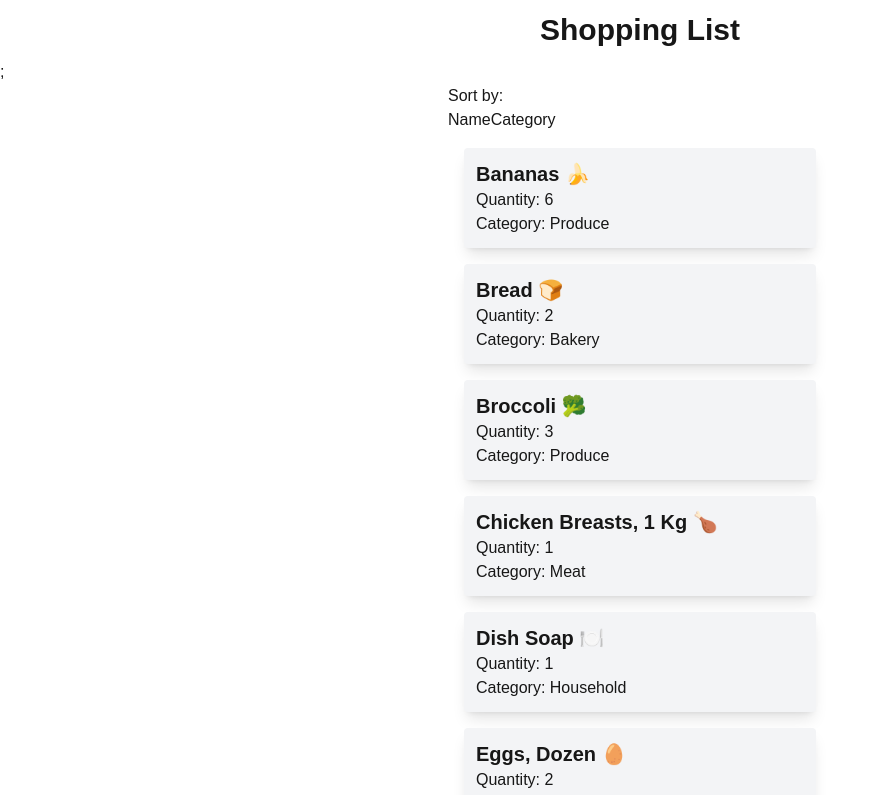
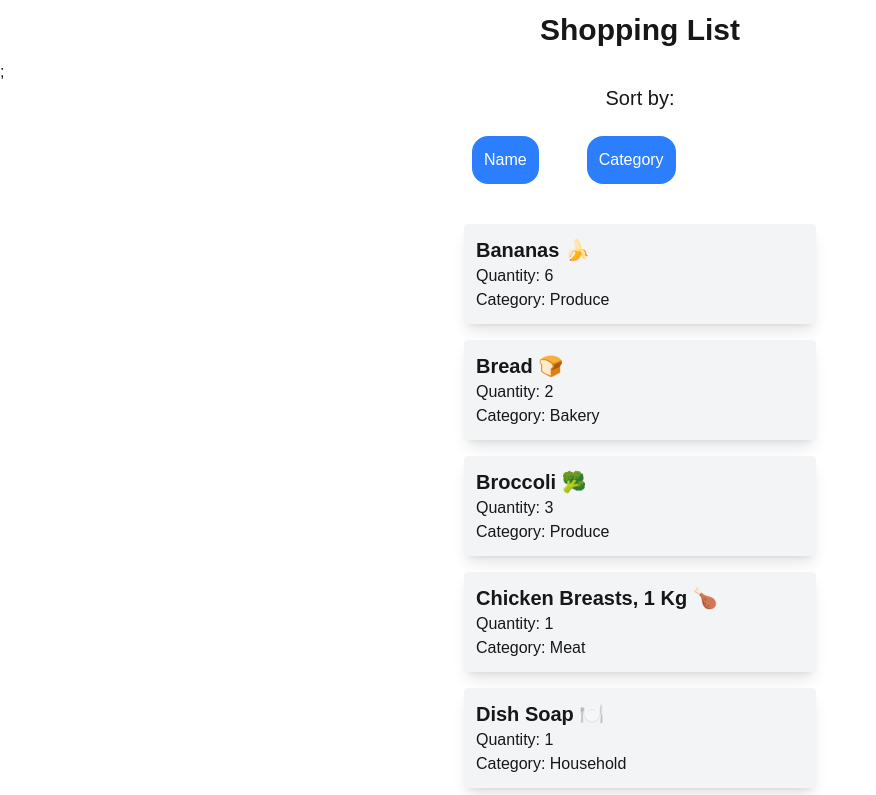
Before and after one commit to SueAtSAIT/cprg306-assignments, a Next.js app: page /week-6 in a window 1280 px wide. Shown: the top 795 px of the page, without its empty margins (0-876 px from the left). Built offline with nearby package versions, Linux system fonts and the light colour scheme.

Commit message:
Adds styling and failed flexing to buttons

```diff
--- a/app/week-6/item-list.js
+++ b/app/week-6/item-list.js
@@ -34,29 +34,32 @@ export default function ItemList() {
   });
 
   return (
-    // <div>
-    //   {/* sortedList.map((item, index) => ( //{" "}
-    //   <Item key={item.id || index} {...item} />}
-    //   <Item
-    //     key={item.id || index}
-    //     name={item.name}
-    //     quantity={item.quantity}
-    //     category={item.category}
-    //   />
-    //   ) } return ( // Added missing return statement */}
     <div>
-      <h2>Sort by:</h2>
-      <button onClick={sortByName}>Name</button>
-      <button onClick={sortByCategory}>Category</button>
+      <h2 className="text-xl text-center">Sort by:</h2>
+      <div className="flex ">
+        <div className="inline-flex justify-evenly">
+          {/* TODO: conditional rendering of button bg colour based on state ... HELP! */}
+          <button
+            onClick={sortByName}
+            className="bg-blue-500 m-6 p-3 rounded-2xl text-white hover:bg-blue-700 active:bg-blue-900">
+            Name
+          </button>
+          <button
+            onClick={sortByCategory}
+            className="bg-blue-500 m-6 p-3 rounded-2xl text-white hover:bg-blue-700 active:bg-blue-900">
+            Category
+          </button>
+        </div>
+      </div>
 
       {sortedList.map((item, index) => (
-        <Item
-          key={item.id || index}
-          name={item.name}
-          quantity={item.quantity}
-          category={item.category}
-        />
-        // <Item key={item.id || index} {...item} />
+        // <Item
+        //   key={item.id || index}
+        //   name={item.name}
+        //   quantity={item.quantity}
+        //   category={item.category}
+        // />
+        <Item key={item.id || index} {...item} />
       ))}
     </div>
   );
```
